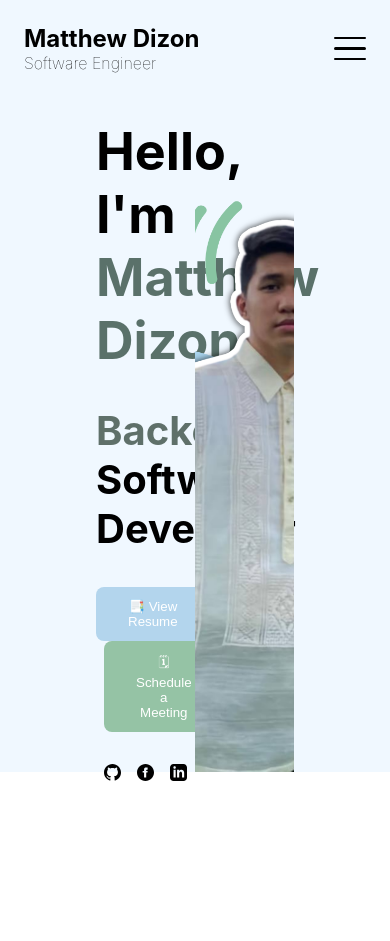
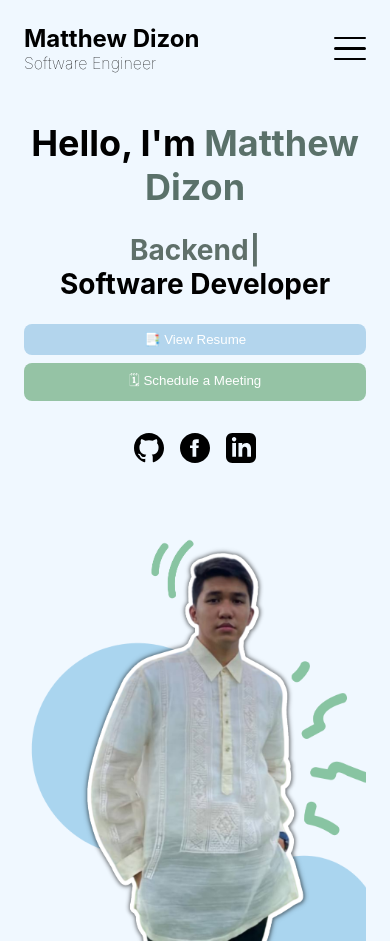
Before and after one commit to matthewdizon/nextjs-portfolio-website, a Next.js app: page / in a window 390 px wide. Before the commit the page ends 844 px from the top, so only its background shows below. Built offline with nearby package versions, Linux system fonts and the light colour scheme.

Commit message:
about page and index page initial responsiveness

```diff
--- a/components/Navbar.js
+++ b/components/Navbar.js
@@ -174,7 +174,6 @@ export default function Navbar() {
 
     const router = useRouter();
     const [open, setOpen] = useState(true)
-    console.log(open)
 
     return (
         <StyledNav>
--- a/pages/index.js
+++ b/pages/index.js
@@ -77,6 +77,88 @@ const StyledHome = styled.div`
     width: 50%;
     position: relative;
   }
+
+  @media (max-width: 1370px) {
+    .info {
+      h1 {
+        font-size: 35px;
+      }
+
+      h2 {
+        font-size: 30px;
+      }
+
+      .cta-buttons {
+        button {
+          padding: 8px 12px;
+        }
+      }
+    }
+  }
+
+  @media (max-width: 990px) {
+    .info {
+      h1 {
+        font-size: 30px;
+      }
+
+      h2 {
+        font-size: 24px;
+      }
+
+      .cta-buttons {
+        button {
+          padding: 8px 12px;
+        }
+      }
+    }
+  }
+
+  @media (max-width: 900px) {
+    padding: 0 48px;
+  }
+
+  @media (max-width: 800px) {
+    flex-direction: column;
+    height: 100vh;
+
+    text-align: center;
+
+    .cta-buttons {
+      display: flex;
+      justify-content: center;
+    }
+
+    .social-links {
+      justify-content: center;
+    }
+
+    .info, .image {
+      width: 100%;
+    }
+
+    .info {
+      h1 {
+        font-size: 36px;
+      }
+
+      h2 {
+        font-size: 28px;
+      }
+    }
+  }
+
+  @media (max-width: 400px) {
+    padding: 0 24px;
+
+    .cta-buttons {
+      flex-direction: column;
+
+      .secondary {
+        margin: 8px 0 0 0 !important;
+      }
+    }
+  }
 `
 
 export default function Home() {
```
Also changed, not shown: components/Hero.js (+3 -5 lines), pages/about.js (+42 -3 lines).
